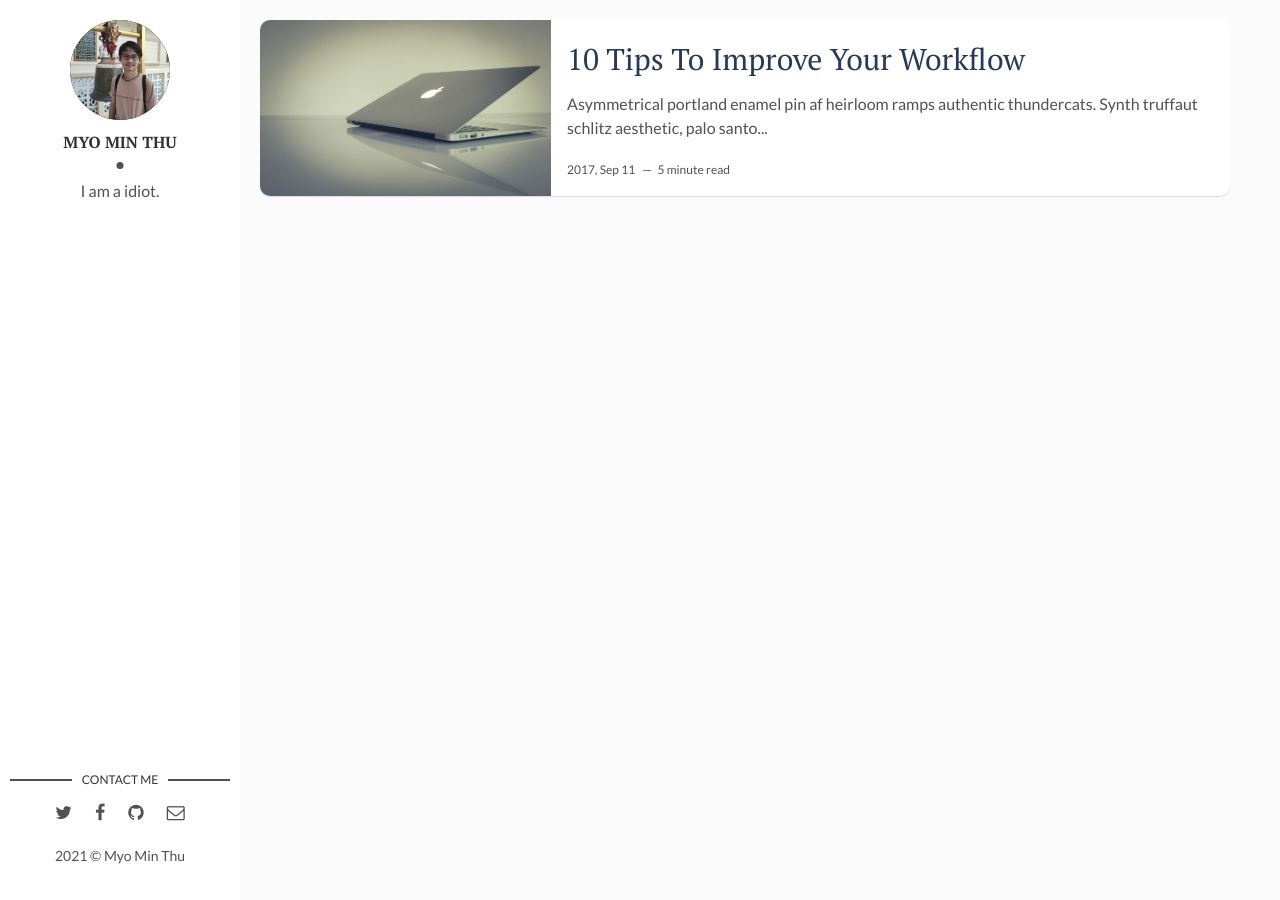
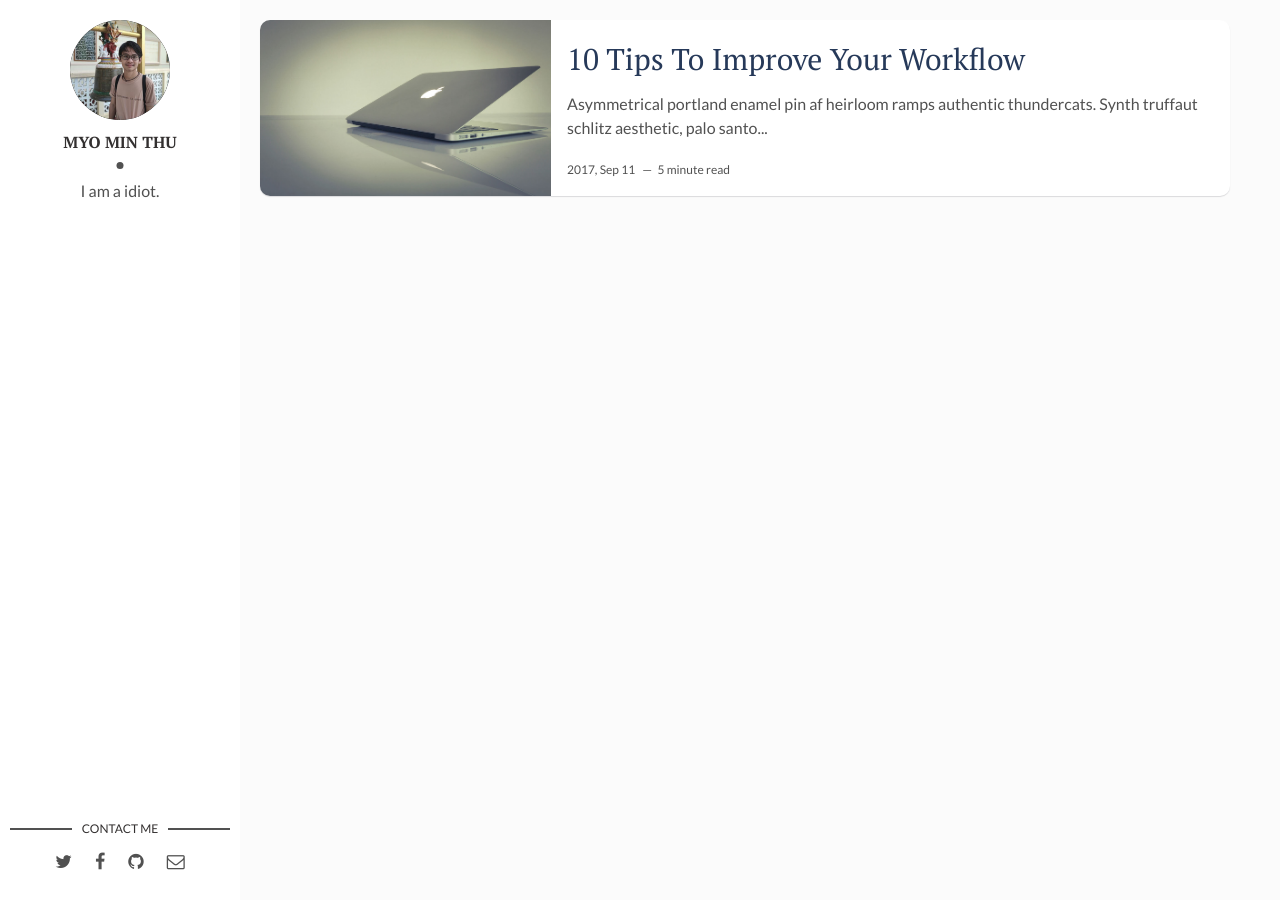
Before and after one commit to nightmare-sec/nightmare-sec.github.io, a Jekyll site: the page built from index.html, in a window 1280 px wide. Built offline with Jekyll 4.4.1, drawn with Linux system fonts in a browser that asks for light colours; the list of posts is cut into pages by our own code.

Commit message:
Update main.html

```diff
--- a/_layouts/main.html
+++ b/_layouts/main.html
@@ -38,9 +38,6 @@ layout: default
         {% endif %}
       </ul>
     </section> <!-- End Section Contact -->
-    <div class="copyright">
-      <p>{{site.time | date: '%Y'}} &copy; {{site.author}}</p>
-    </div>
   </footer> <!-- End Footer -->
 </aside> <!-- End Sidebar -->
 <div class="content-box clearfix">
```
